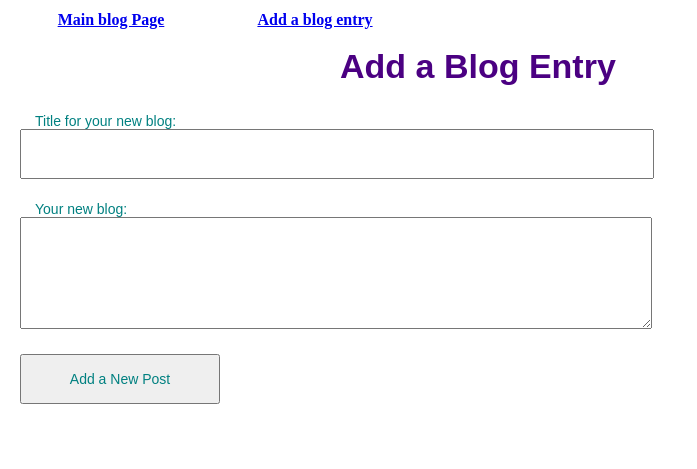
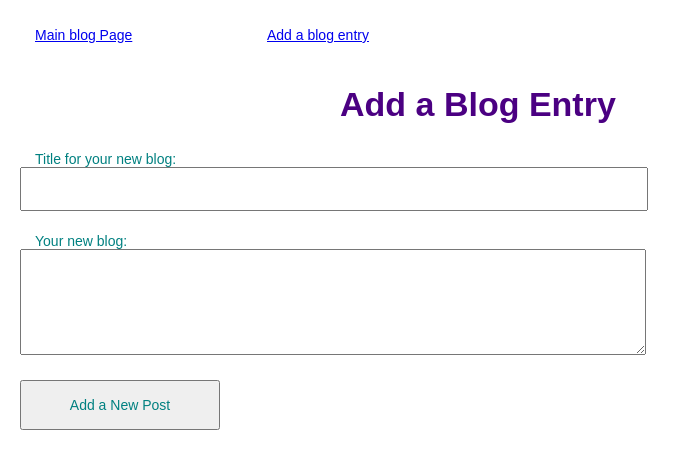
Before and after one commit to Lorenasha/blogz, a Flask app: page /newpost in a window 1280 px wide. Shown: the top 469 px of the page, without its empty margins (0-697 px from the left). Run offline with Flask 2, Linux system fonts and the light colour scheme; lists and menus that the app fills with data are empty.

Commit message:
Completed funcionality and formats before implement DBs

```diff
--- a/main.py
+++ b/main.py
@@ -7,9 +7,17 @@ app.config['SQLALCHEMY_DATABASE_URI'] = 'mysql+pymysql://build-a-blog:Secreto@lo
 app.config['SQLALCHEMY_ECHO'] = True
 db = SQLAlchemy(app)
 
+class Blog(db.Model):
+    id=db.Column(db.Integer, primary_key=True)
+    title=db.Column(db.String(120))
+    body=db.Column(db.String(1000))
 
+    def __init__(self, title, body):
+        self.title=title
+        self.body=body
 
 entryBlog = []
+
 
 @app.route('/newpost', methods=['POST', 'GET'])
 def newpost():
@@ -17,8 +25,21 @@ def newpost():
     if request.method == 'POST':
         titl = request.form['title']
         body = request.form['body']
-        entryBlog.append([titl,body])
-        return render_template('base.html',title=titl, bodyBlog=body )
+        #return render_template('base.html',title=titl, bodyBlog=body )
+        errtitl=""
+        errbody=""
+
+        if titl=="":
+            errtitl="Please fill in the title"
+        if body=="":
+            errbody="Please fill in the body"
+
+        if errtitl or errbody:
+            return render_template('newpost.html',title="Add a Blog Entry", errtitl=errtitl, errbody=errbody)
+        else:
+            entryBlog.append([titl,body])
+            return render_template('blog.html',title="Build a Blog", blogItems=entryBlog)
+
 
 
     return render_template('newpost.html',title="Add a Blog Entry")
@@ -26,8 +47,9 @@ def newpost():
 
 @app.route('/blog', methods=['POST', 'GET'])
 def blog():
-    if request.method == 'POST':
-       return render_template('base.html',title="New Blog")
-    return render_template('blog.html',title="Build a Blog", blogItems=entryBlog)
+    #if request.method == 'POST':
+   #    return render_template('base.html',title="New Blog")
+        return render_template('blog.html',title="Build a Blog", blogItems=entryBlog)
 
-app.run()
+if __name__=="__main__":
+    app.run()
--- a/templates/base.html
+++ b/templates/base.html
@@ -31,16 +31,48 @@
                 color: rgb(59, 52, 59);
                 font-size: 14px;
                 font-family: fantasy;
-                padding: 15px;
+                padding: 12px;
+                list-style-type: none;
+            }
+
+            nav {
+                display: block;
+                list-style-type: none;
+                text-align: left;
+                margin: 10px 10px 10px;
+            }
+
+            .error{
+                    color:red;
+                    font-family: fantasy cursive;
+                }
+
+            .titlePost{
+                width: 600px;
+                color: rgb(59, 52, 59);
+                font-size: 18px;
+                font-family: fantasy ;
+                font-weight:bold;
+                padding: 8px;
+            }
+            .bodyPost{
+                width: 600px;
+                color: black;
+                font-size: 14px;
+                font-family: fantasy ;
+                padding: 8px;
             }
         </style>
 
-        <table>
-            <tr>
-                <th style= "width: 200px;"><a href="{{ url_for('blog')}}">Main blog Page </a></th>
-                <th style=" width: 200px;"><a href="{{ url_for('newpost')}}">Add a blog entry</a></th>
-            </tr>
-        </table>
+        <nav>
+                <table>
+                    <tr>
+                            <td class="label">    <a href="{{ url_for('blog')}}">Main blog Page </a>      </td>
+                            <td class="label">    <a href="{{ url_for('newpost')}}">Add a blog entry</a>      </td>
+
+                    </tr>
+                </table>
+        </nav>
 
 
         <h1 class="title">{{title}}</h1>
--- a/templates/blog.html
+++ b/templates/blog.html
@@ -9,7 +9,9 @@
 
         <ul class="field">
             {% for item in blogItems %}
-            <li>{{item}}</li>
+                <li class="titlePost">{{item[0]}}</li>
+                <li class="bodyPost">{{item[1]}}</li>
+                <hr/>
             {% endfor %}
         </ul>
 
--- a/templates/newpost.html
+++ b/templates/newpost.html
@@ -6,13 +6,17 @@
                         <tr>
                               <td class="tabla">
                                     <label for='title' class="label"> Title for your new blog:</label> <br>
-                                    <input type="text" name='title' required class="field">
+                                    <input type="text" name='title'  class="field"><br>
+                                    <span class="error">{{errtitl}}</span>
                                </td>
+
+
                         </tr>
                         <tr>
                               <td class="tabla">
                                     <label for='body' class="label">Your new blog:</label><br>
-                                    <textarea id='body' name='body' rows='5' cols='30' required class="field" ></textarea>
+                                    <textarea id='body' name='body' rows='5' cols='30'  class="field" ></textarea> <br>
+                                    <span class="error">{{errbody}}</span>
                               </td>
                         </tr>
                         <tr>
```
